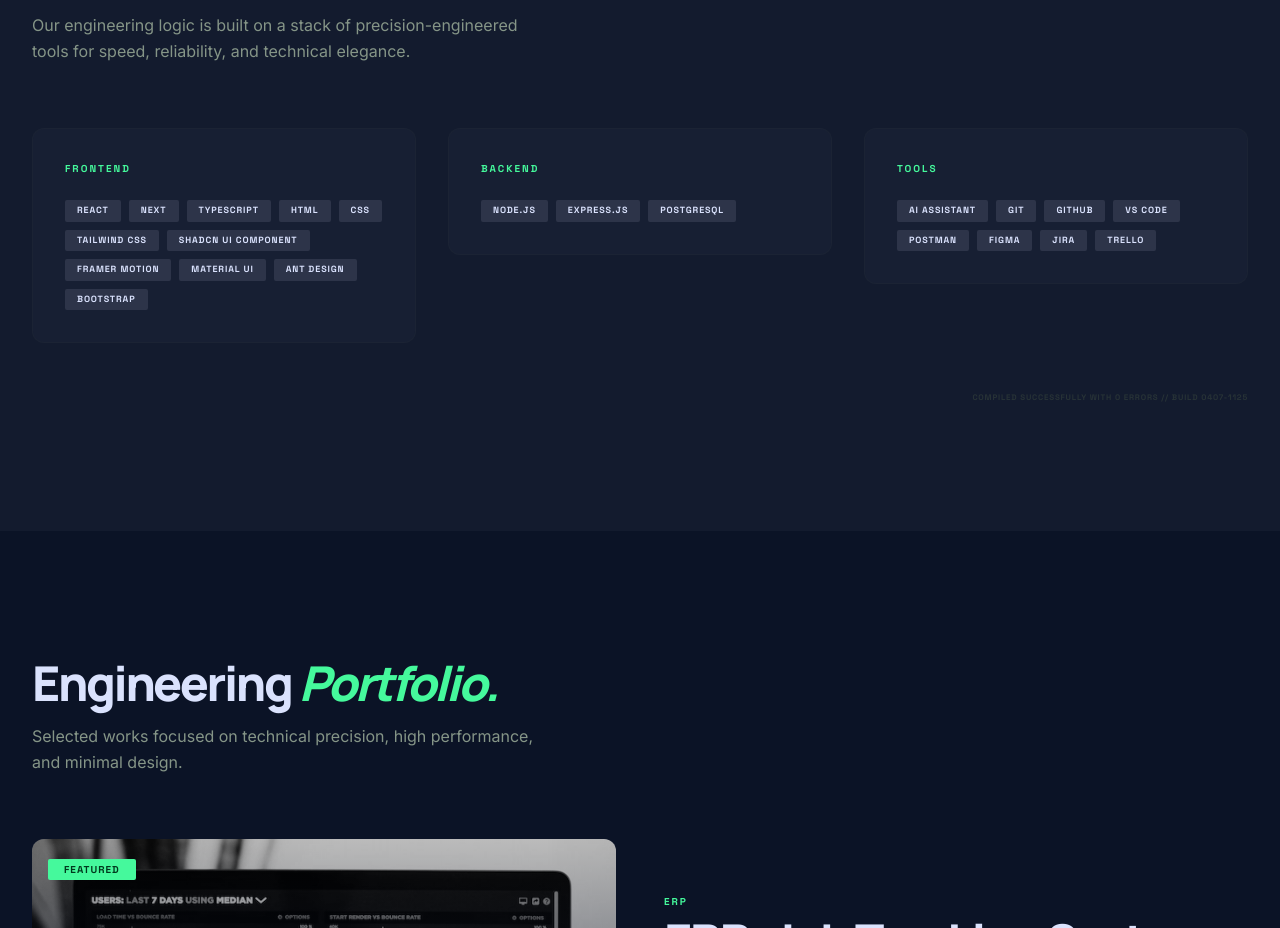
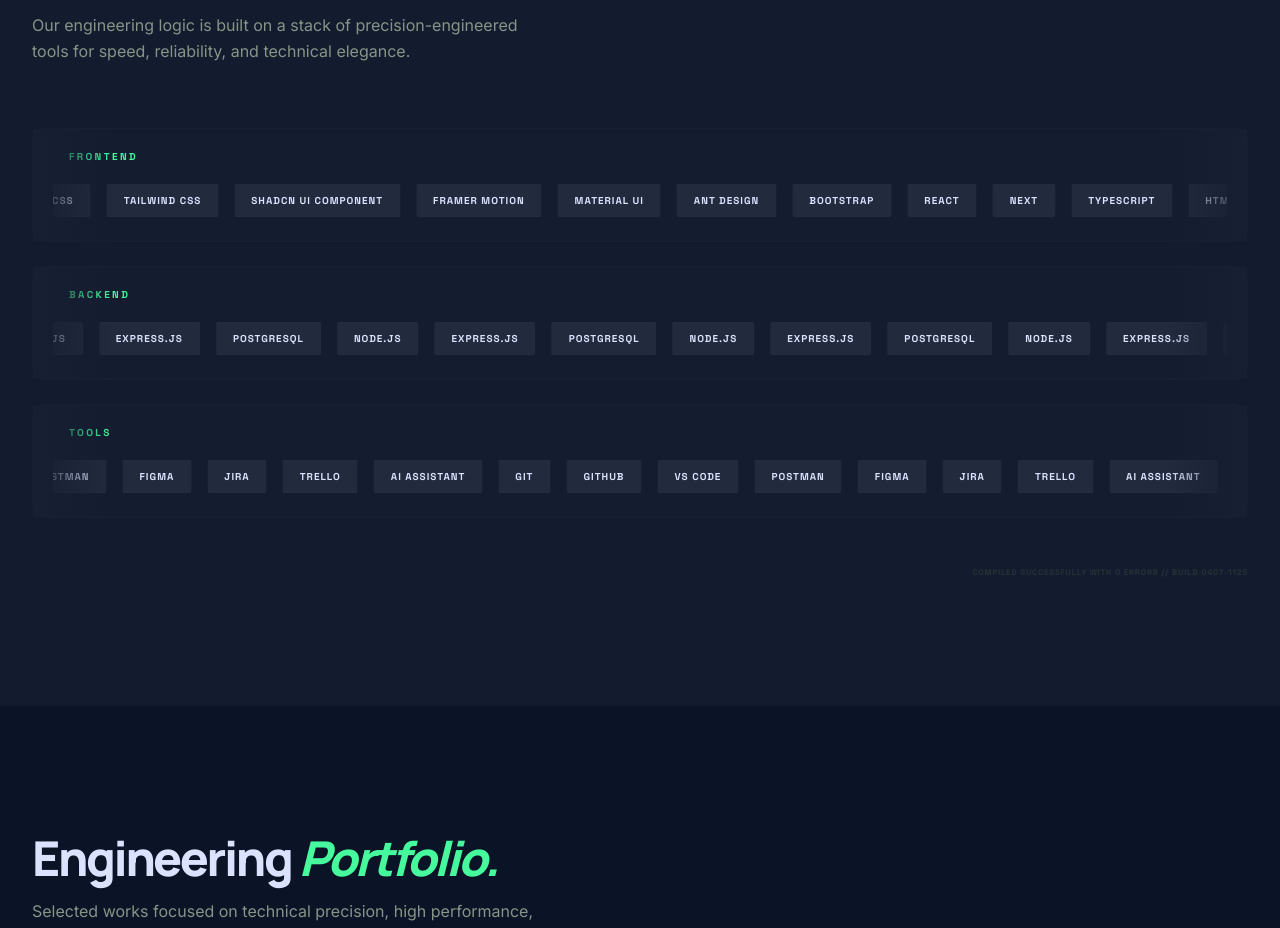
Before and after one commit to sansaran1234/MyPortfolio, a Next.js app: page / in a window 1280 px wide. Shown: the part 980-1908 px from the top of the page. Built offline with nearby package versions, Linux system fonts and the light colour scheme.

Commit message:
feat: implement Marquee component and integrate it into the TechStack section

```diff
--- a/src/app/globals.css
+++ b/src/app/globals.css
@@ -54,3 +54,13 @@
   background-color: #45f99c;
   color: #00391d;
 }
+
+@keyframes marquee {
+  from {
+    transform: translateX(0);
+  }
+
+  to {
+    transform: translateX(calc(-100% - var(--gap)));
+  }
+}
--- a/src/components/home/TechStack.tsx
+++ b/src/components/home/TechStack.tsx
@@ -3,12 +3,12 @@
 import { motion } from "motion/react";
 import { techStackGridCascade } from "../../animations/common.animations";
 import { Badge } from "../ui/Badge";
-import { Card } from "../ui/Card";
+import { Marquee } from "../ui/Marquee";
 
 const STACK = [
-    { category: "Frontend", tools: ["React", "Next", "Typescript", "HTML", "CSS", "Tailwind CSS", "Shadcn ui component", "Framer Motion", "Material UI", "Ant Design", "Bootstrap"] },
-    { category: "Backend", tools: ["Node.js", "Express.js", "PostgreSQL"] },
-    { category: "Tools", tools: ["AI Assistant","Git", "GitHub", "VS Code", "Postman", "Figma", "Jira", "Trello"] },
+    { category: "Frontend",duration: 22, tools: ["React", "Next", "Typescript", "HTML", "CSS", "Tailwind CSS", "Shadcn ui component", "Framer Motion", "Material UI", "Ant Design", "Bootstrap"] },
+    { category: "Backend",duration: 8, tools: ["Node.js", "Express.js", "PostgreSQL"] },
+    { category: "Tools",duration: 12, tools: ["AI Assistant","Git", "GitHub", "VS Code", "Postman", "Figma", "Jira", "Trello"] },
 ];
 
 export const TechStack = () => {
@@ -33,27 +33,35 @@
                 </motion.div>
 
                 <motion.div
-                    className="grid grid-cols-1 md:grid-cols-2 lg:grid-cols-3 gap-8"
+                    className="flex flex-col gap-10"
                     variants={techStackGridCascade.grid}
                 >
-                    {STACK.map((item) => (
-                        <motion.div key={item.category} variants={techStackGridCascade.card}>
-                            <Card variant="medium" className="p-8 border border-outline-variant/10">
-                                <div className="flex flex-col gap-6">
-                                    <h3 className="font-technical text-[10px] uppercase font-black text-primary tracking-[0.2em]">
-                                        {item.category}
-                                    </h3>
-                                    <div className="flex flex-wrap gap-2">
-                                        {item.tools.map((tool) => (
-                                            <Badge key={tool} variant="soft" className="px-3 py-1 text-[9px]">
+                    <div className="flex flex-col gap-6">
+                        {STACK.map((group, index) => (
+                            <motion.div key={group.category} variants={techStackGridCascade.card}>
+                                <div className="relative flex flex-col gap-4 rounded-2xl border border-outline-variant/10 bg-surface-container/60 p-5">
+                                    <div className="flex items-center justify-start gap-4">
+                                        <span className="ml-4 font-technical text-[10px] uppercase font-black text-primary tracking-[0.24em]">
+                                            {group.category}
+                                        </span>
+                                    </div>
+                                    <Marquee reverse={index % 2 === 1} pauseOnHover duration={group.duration} className="py-1 w-full">
+                                        {group.tools.map((tool) => (
+                                            <Badge
+                                                key={`${group.category}-${tool}`}
+                                                variant="soft"
+                                                className="shrink-0 px-4 py-2 text-[10px] border border-outline-variant/10 bg-surface-container-high"
+                                            >
                                                 {tool}
                                             </Badge>
                                         ))}
-                                    </div>
+                                    </Marquee>
+                                    <div className="pointer-events-none absolute inset-y-0 left-0 w-20 bg-linear-to-r from-surface-container to-transparent" />
+                                    <div className="pointer-events-none absolute inset-y-0 right-0 w-20 bg-linear-to-l from-surface-container to-transparent" />
                                 </div>
-                            </Card>
-                        </motion.div>
-                    ))}
+                            </motion.div>
+                        ))}
+                    </div>
                 </motion.div>
             </div>
 
--- /dev/null
+++ b/src/components/ui/Marquee.tsx
@@ -0,0 +1,145 @@
+"use client";
+
+import type { CSSProperties, ReactNode } from "react";
+import { Children, Fragment, useEffect, useMemo, useRef, useState } from "react";
+import { motion, useAnimationFrame, useMotionValue } from "motion/react";
+import { cn } from "@/lib/utils";
+
+interface MarqueeProps {
+  children: ReactNode;
+  className?: string;
+  reverse?: boolean;
+  pauseOnHover?: boolean;
+  duration?: number;
+  gap?: string;
+}
+
+export const Marquee = ({
+  children,
+  className,
+  reverse = false,
+  pauseOnHover = false,
+  duration = 28,
+  gap = "1rem",
+}: MarqueeProps) => {
+  const containerRef = useRef<HTMLDivElement>(null);
+  const firstGroupRef = useRef<HTMLDivElement>(null);
+  const secondGroupRef = useRef<HTMLDivElement>(null);
+  const [isHovered, setIsHovered] = useState(false);
+  const [cycleDistance, setCycleDistance] = useState(0);
+  const [repeatCount, setRepeatCount] = useState(2);
+  const x = useMotionValue(0);
+  const items = useMemo(() => Children.toArray(children), [children]);
+
+  useEffect(() => {
+    const updateMeasurements = () => {
+      const container = containerRef.current;
+      const firstGroup = firstGroupRef.current;
+      const secondGroup = secondGroupRef.current;
+
+      if (!container || !firstGroup || !secondGroup) {
+        return;
+      }
+
+      const singleGroupWidth = firstGroup.scrollWidth;
+      const containerWidth = container.offsetWidth;
+
+      if (!singleGroupWidth) {
+        return;
+      }
+
+      const requiredCopies = Math.max(2, Math.ceil((containerWidth * 2) / singleGroupWidth) + 1);
+
+      setRepeatCount((current) => (current === requiredCopies ? current : requiredCopies));
+      setCycleDistance(secondGroup.offsetLeft - firstGroup.offsetLeft);
+    };
+
+    updateMeasurements();
+
+    const resizeObserver = new ResizeObserver(() => updateMeasurements());
+
+    if (containerRef.current) {
+      resizeObserver.observe(containerRef.current);
+    }
+
+    if (firstGroupRef.current) {
+      resizeObserver.observe(firstGroupRef.current);
+    }
+
+    if (secondGroupRef.current) {
+      resizeObserver.observe(secondGroupRef.current);
+    }
+
+    return () => resizeObserver.disconnect();
+  }, []);
+
+  useEffect(() => {
+    const frame = window.requestAnimationFrame(() => {
+      const firstGroup = firstGroupRef.current;
+      const secondGroup = secondGroupRef.current;
+
+      if (!firstGroup || !secondGroup) {
+        return;
+      }
+
+      setCycleDistance(secondGroup.offsetLeft - firstGroup.offsetLeft);
+    });
+
+    return () => window.cancelAnimationFrame(frame);
+  }, [repeatCount]);
+
+  useEffect(() => {
+    x.set(reverse && cycleDistance > 0 ? -cycleDistance : 0);
+  }, [cycleDistance, reverse, x]);
+
+  useAnimationFrame((_, delta) => {
+    if (!cycleDistance || duration <= 0 || (pauseOnHover && isHovered)) {
+      return;
+    }
+
+    const distancePerSecond = cycleDistance / duration;
+    const movement = (distancePerSecond * delta) / 1000;
+    const currentX = x.get();
+
+    if (reverse) {
+      const nextX = currentX + movement;
+      x.set(nextX >= 0 ? nextX - cycleDistance : nextX);
+      return;
+    }
+
+    const nextX = currentX - movement;
+    x.set(nextX <= -cycleDistance ? nextX + cycleDistance : nextX);
+  });
+
+  const contentStyle = {
+    gap,
+  } as CSSProperties;
+
+  return (
+    <div
+      ref={containerRef}
+      className={cn("group flex overflow-hidden", className)}
+      onMouseEnter={pauseOnHover ? () => setIsHovered(true) : undefined}
+      onMouseLeave={pauseOnHover ? () => setIsHovered(false) : undefined}
+    >
+      <motion.div
+        style={{ x, gap }}
+        className="flex min-w-max shrink-0 items-stretch"
+      >
+        {Array.from({ length: repeatCount }).map((_, index) => (
+          <div
+            key={index}
+            ref={index === 0 ? firstGroupRef : index === 1 ? secondGroupRef : undefined}
+            aria-hidden={index > 0 ? "true" : undefined}
+            style={contentStyle}
+            className="flex min-w-max shrink-0 items-stretch"
+          >
+            {items.map((item, itemIndex) => (
+              <Fragment key={`${index}-${itemIndex}`}>{item}</Fragment>
+            ))}
+          </div>
+        ))}
+      </motion.div>
+    </div>
+  );
+};
```
